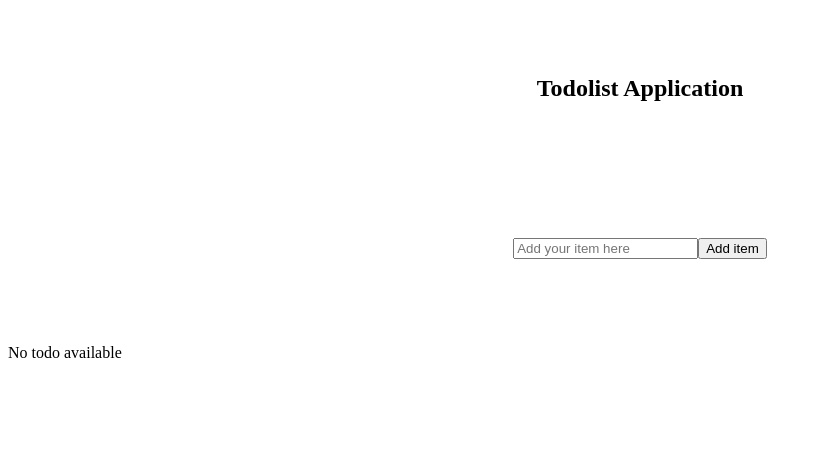
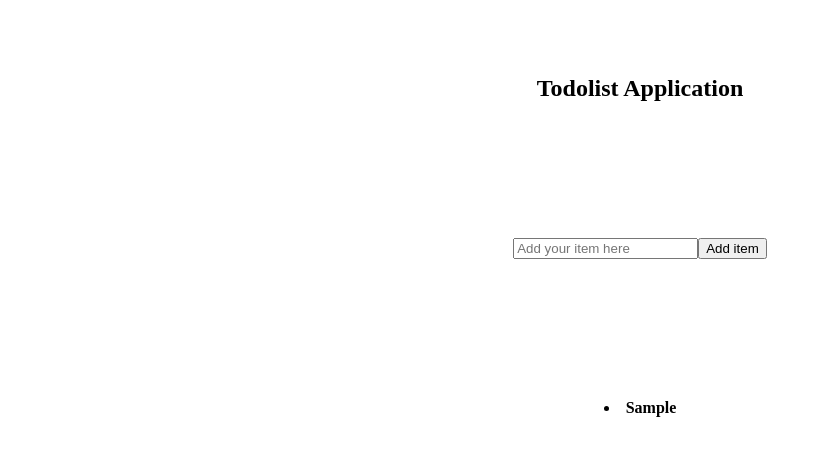
Before and after one commit to Priyanka1g/React_Concepts, a React (Create React App) app: page / in a window 1280 px wide. Both pictures are taken after typing "Sample" into the empty fields and a click on the button "Add item". Shown: the top 456 px of the page, without its empty margins (0-822 px from the left). Built offline with nearby package versions, Linux system fonts and the light colour scheme.

Commit message:
Rendering the values of todo list

```diff
--- a/src/App.js
+++ b/src/App.js
@@ -19,7 +19,7 @@ export default function App() {
   //callback function
   //receiving the data from child component
   const handleAddTodo=(newtodos)=>{
-    setTodos(todos, ...newtodos);
+    setTodos([newtodos, ...todos]);
   }
   return (
     <div>
--- a/src/component/TodoForm.js
+++ b/src/component/TodoForm.js
@@ -4,11 +4,13 @@ export default function TodoForm({onAdditem}) {
     const[todo, setTodo] = useState('')
     const handleTodoItem = (event)=>{
         setTodo(event.target.value)
+        console.log(event.target.value)
     }
     const handleAddTodo=()=>{
         onAdditem(todo);
         setTodo('');
     }
+    console.log(todo);
     return (
         <div
             style={{
--- a/src/component/TodoItem.js
+++ b/src/component/TodoItem.js
@@ -11,7 +11,7 @@ export default function TodoItem(props) {
             }}
         >
             {/* <h1>i m todoitems</h1> */}
-            <li>{props.todo.text}</li>
+            <li>{props.todo}</li>
         </div>
     )
 }
--- a/src/component/TodoList.js
+++ b/src/component/TodoList.js
@@ -2,6 +2,7 @@ import React from 'react'
 import TodoItem from './TodoItem'
 
 export default function TodoList(props) {
+    console.log(props.todos, 'abc')
     return (
         <div
             style={{
@@ -12,9 +13,9 @@ export default function TodoList(props) {
             }}
         >
             {/* <h1>I am todolist</h1> */}
-            <ul>
-                {props.todos.map((todo, index)=>(<TodoItem key={index} todo={todo}/>))}
-            </ul>
+            <h4>
+                {props.todos.map((todo, index) => (<TodoItem key={index} todo={todo} />))}
+            </h4>
         </div>
     )
 }
```
